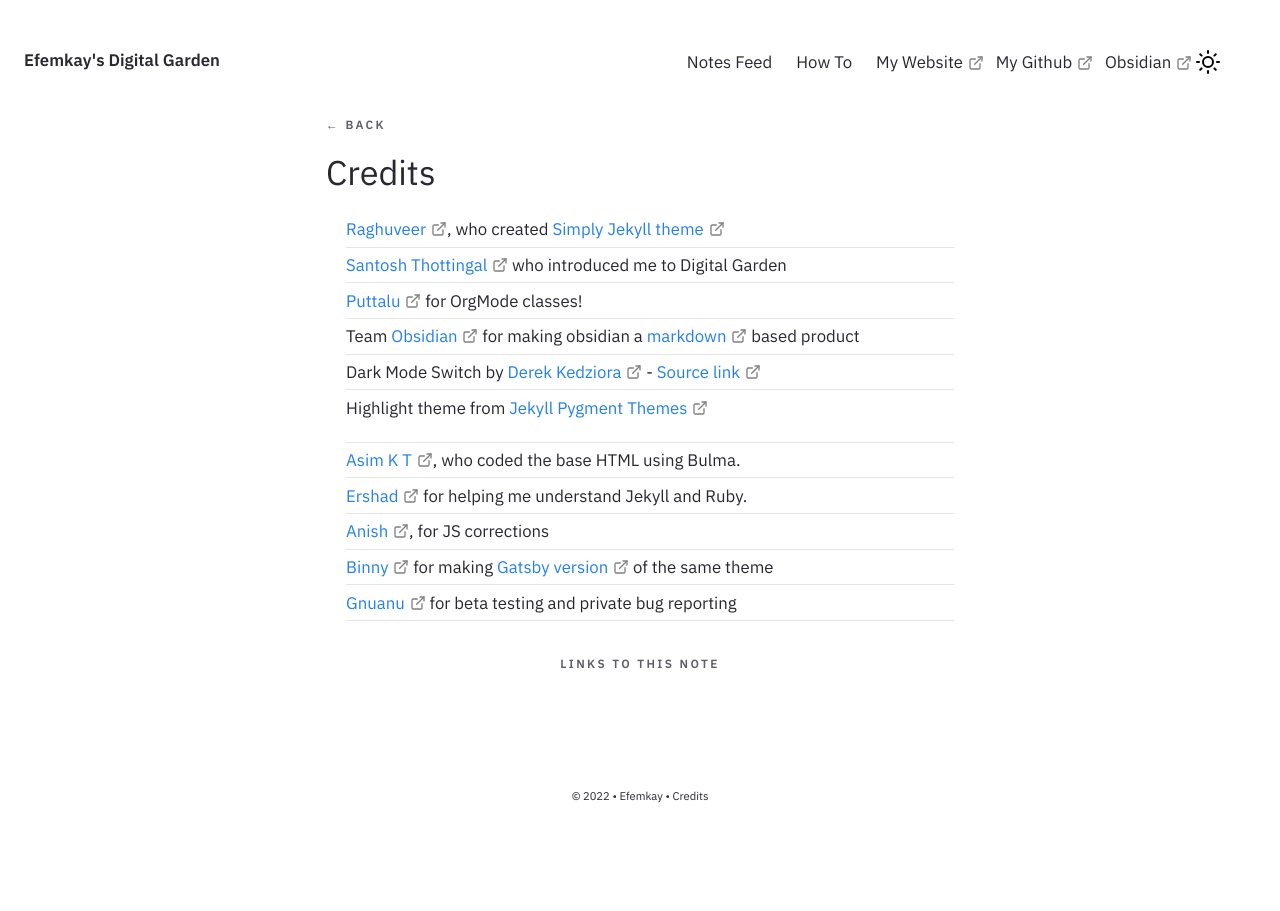
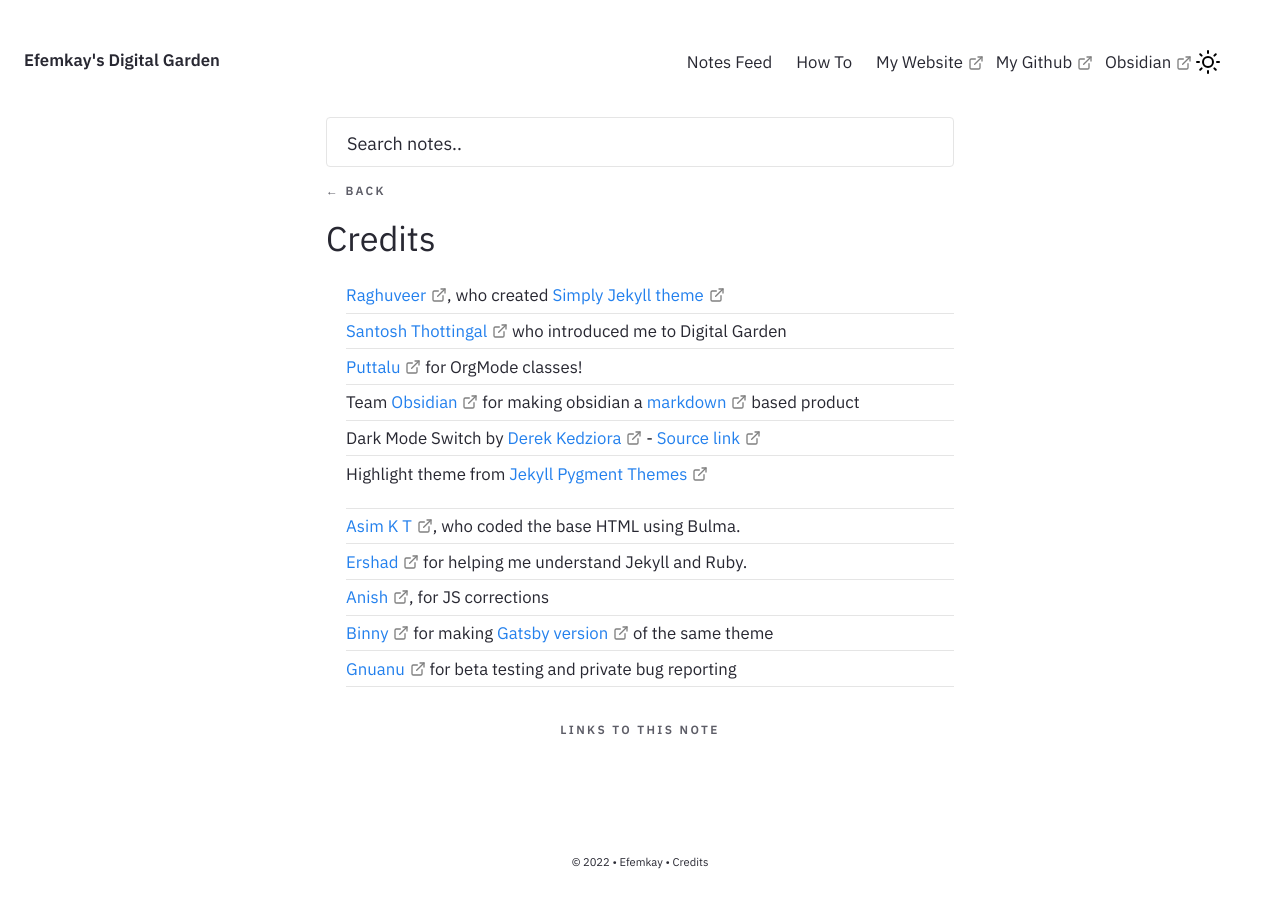
Before and after one commit to efemkay/digital-garden, a Jekyll site: the page built from _notes/Public/Credits.md, in a window 1280 px wide. Built offline with Jekyll 4.4.1, drawn with Linux system fonts in a browser that asks for light colours.

Commit message:
add search

```diff
--- a/_layouts/Post.html
+++ b/_layouts/Post.html
@@ -108,6 +108,7 @@
             {%- if page.content-type == "notes" -%}
             <div class="column is-5-widescreen  is-6-desktop is-8-tablet is-12-mobile">
                     <div class="note-page-section">
+                        {%- include SearchOnly.html -%}
                         <div>
                             {%- if site.preferences.homepage.enabled -%}
                             <a onclick="window.history.back();">
```
